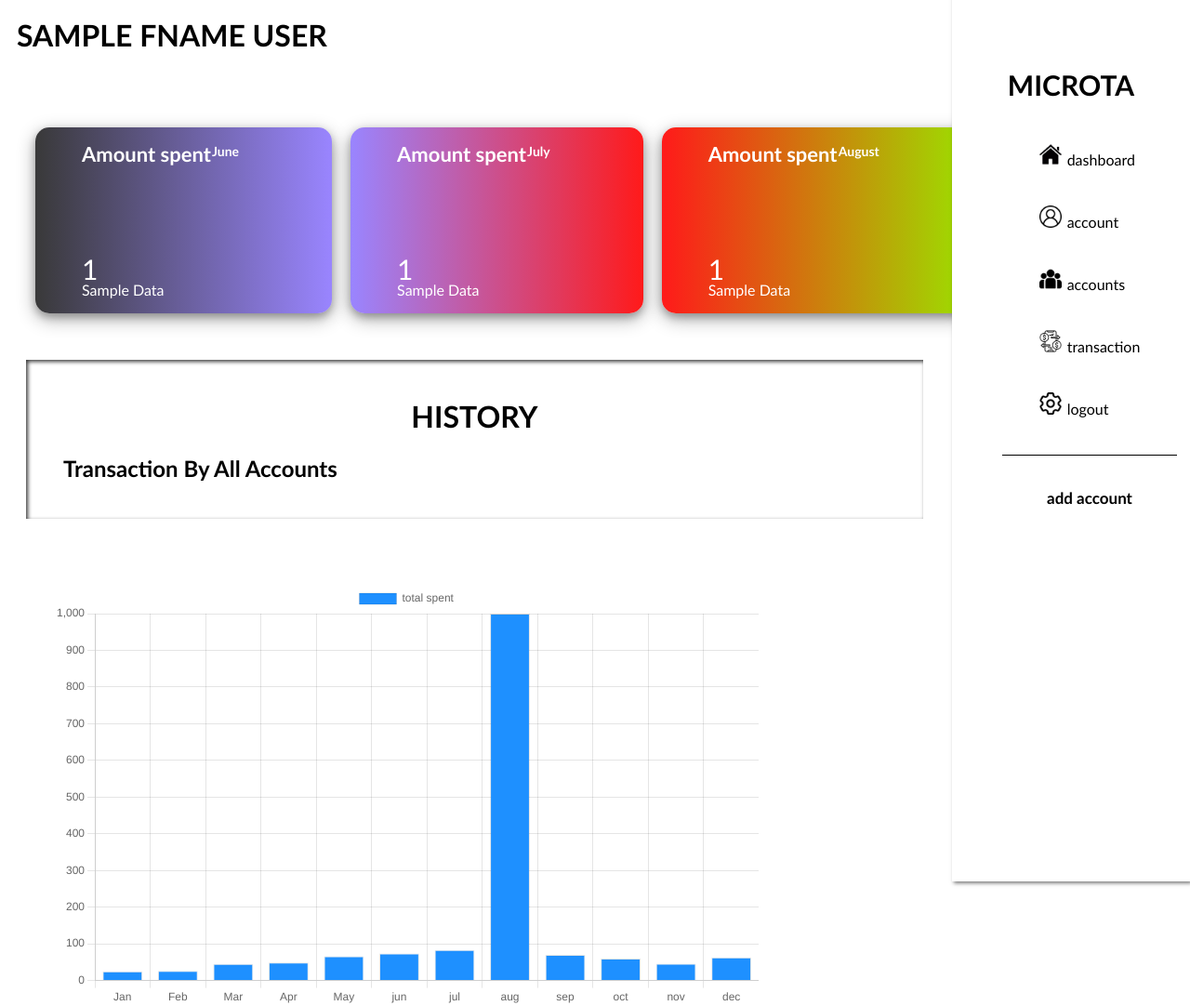
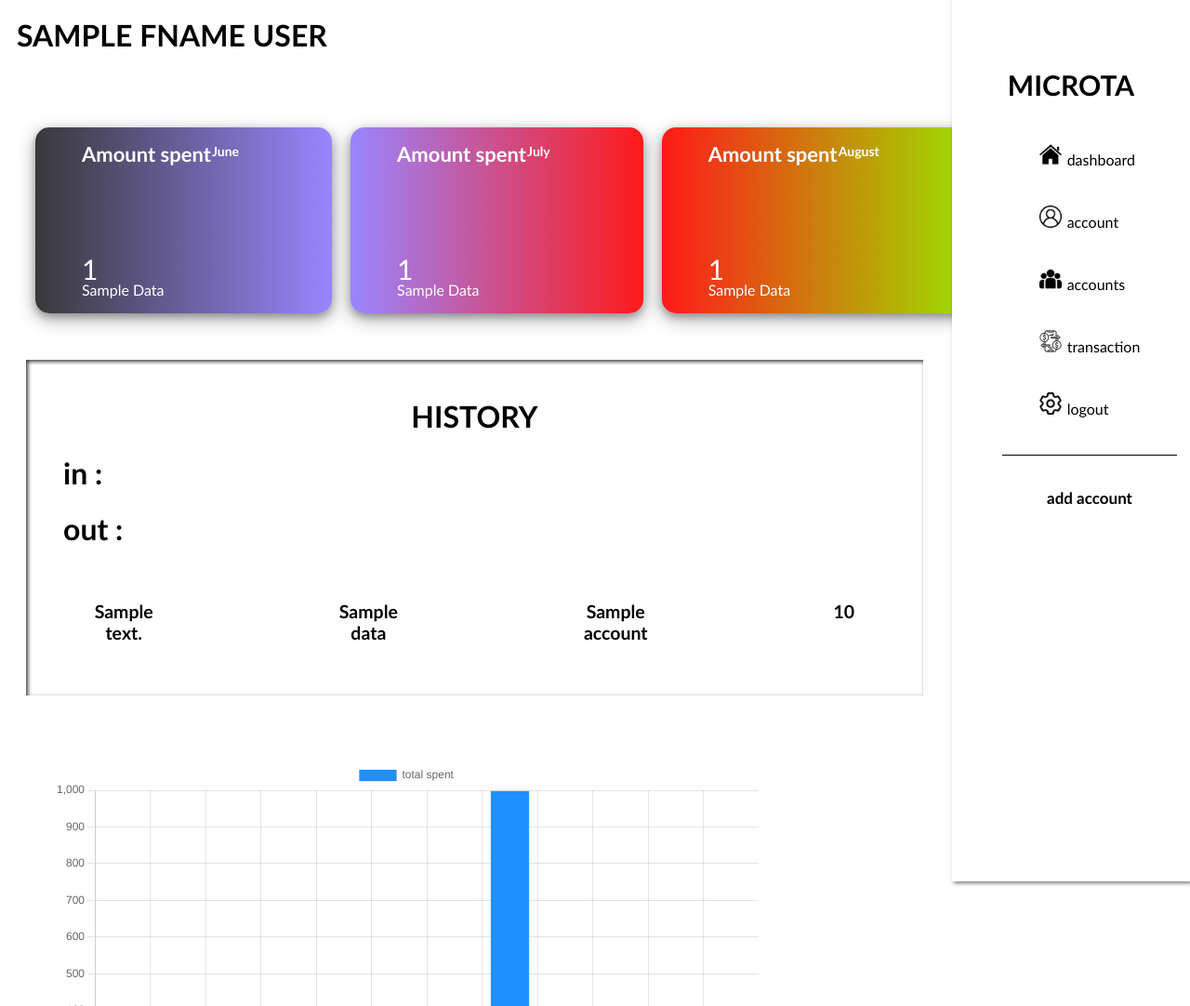
Before and after one commit to tboysmokes/moon, a Flask app: template templates/home.html in a window 1280 px wide. Shown: the top 1082 px of the page at 93% size. Run offline with Flask 3, Linux system fonts and the light colour scheme; the template is opened without the code that fills it: most values are stand-ins (such as "Sample title", 1, 10 or a date in 2020).

Commit message:
designing the history  his section

```diff
--- a/app.py
+++ b/app.py
@@ -56,9 +56,6 @@ CREATE TABLE IF NOT EXISTS thirdAccount (
 )
 '''
 
-name = "transactionHistory"
-
-cursor.execute(f'DROP TABLE IF EXISTS {name}')
 
 query4 = '''
 CREATE TABLE IF NOT EXISTS transactionHistory(
@@ -188,6 +185,37 @@ def register():
     return render_template('register.html')
 
 
+
+
+
+
+def gethistory():
+    cursor.execute('''
+           SELECT description, amount, account, data
+           FROM transactionHistory
+           WHERE user_id = ?
+''', [user_ID])
+    transactiondetails = cursor.fetchall()
+
+    details = []
+    for data in transactiondetails:
+        description, amount, account, date = data
+        details.append({
+            'description': description,
+            'amount': amount,
+            'account': account,
+            'data': date
+        })
+
+
+    for money in amount:
+        amount2 = money + money
+        print(amount2)
+
+
+    return details
+
+
 def getdata():
     cursor.execute('''
             SELECT firstname, account_name, account_number, secaccount_name, secaccount_number, thirdaccount_name, thirdaccount_number
@@ -233,6 +261,7 @@ def home():
             'email': email,
             'password': passw
         })
+        data = gethistory()
 
         user_data = getdata()
 
@@ -265,7 +294,7 @@ def home():
 
 
 
-    return render_template('home.html', fname = fname, lname = lname, email = email, passw = passw, userid = userid, user_data= user_data)
+    return render_template('home.html', fname = fname, lname = lname, email = email, passw = passw, userid = userid, user_data= user_data, data= data)
 
 
 
--- a/static/styles/homesty.css
+++ b/static/styles/homesty.css
@@ -276,3 +276,37 @@ div.insection1 h2{
 div.insection1 p{
     padding-bottom: 20px;
 }
+
+.histroy {
+    align-items: center;
+}
+
+
+.innerbody{
+    display: flex;
+    justify-content: center;
+}
+
+.descri{
+    font-size: 13px;
+    padding: 20px 100px;
+    text-align: left;
+}
+
+.amou{
+    font-size: 13px;
+    padding: 20px 100px;
+    align-items: center;
+}
+
+.date{
+    font-size: 13px;
+    padding: 20px 100px;
+    text-align: left;
+}
+
+.acc{
+    font-size: 13px;
+    padding: 20px 100px;
+    text-align: left;
+}
--- a/templates/home.html
+++ b/templates/home.html
@@ -92,7 +92,23 @@
         <div id="trans" class="trans">
             <div class="histroy">
                 <h1 style="text-align: center; text-transform: uppercase">history</h1>
-                <h2 style="text-align: left; text-transform: capitalize">transaction by all accounts </h2>
+                <h1>in : </h1>   <h1>out : </h1>
+                {% for row in data %}
+                <div class="innerbody">
+                <div class="descri">
+                    <h2 style="text-align: center">{{row.description}}</h2>
+                </div>
+                <div class="amou">
+                    <h2 style="text-align: center">{{row.data}}</h2>
+                </div>
+                <div class="date">
+                    <h2 style="text-align: center">{{row.account}}</h2>
+                </div>
+                <div class="acc">
+                    <h2 style="text-align: center">{{row.amount}}</h2>
+                </div>
+                </div>
+                {% endfor %}
             </div>
         </div>
 
```
